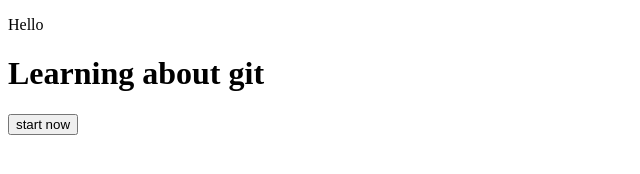
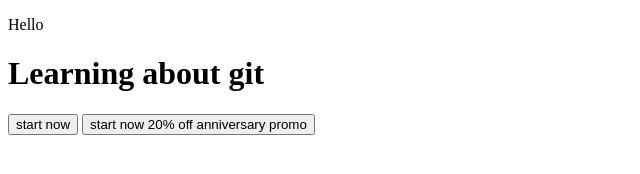
Before and after one commit to Codes004/git_classrepo, a plain HTML site: page index.html in a window 1280 px wide. Shown: the whole page, without its empty margins (0-640 px from the left). Drawn offline with Linux system fonts and the light colour scheme.

Commit message:
using github dktp

```diff
--- a/index.html
+++ b/index.html
@@ -9,5 +9,6 @@
     <p>Hello</p>
     <h1>Learning about git</h1>
     <button>start now</button>
+    <button>start now 20% off anniversary promo</button>
 </body>
 </html>
```
